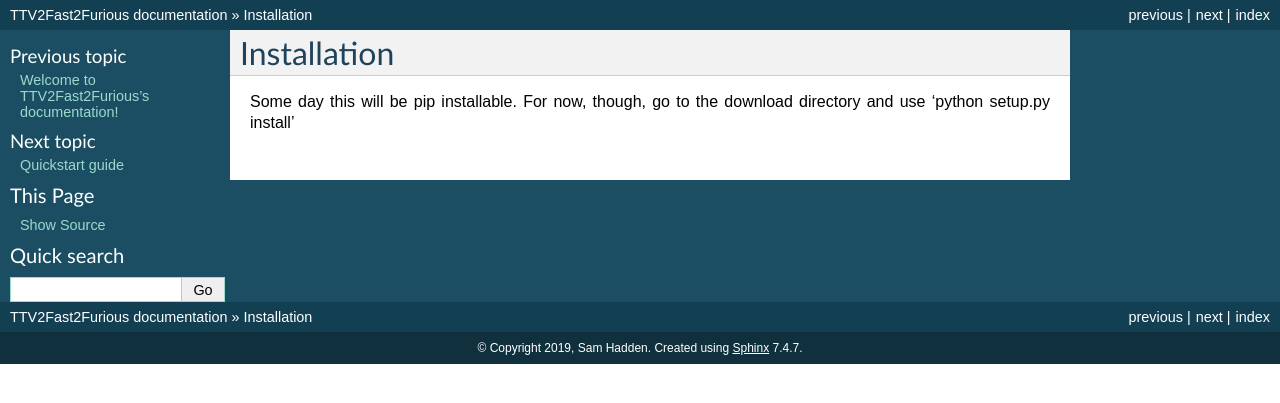
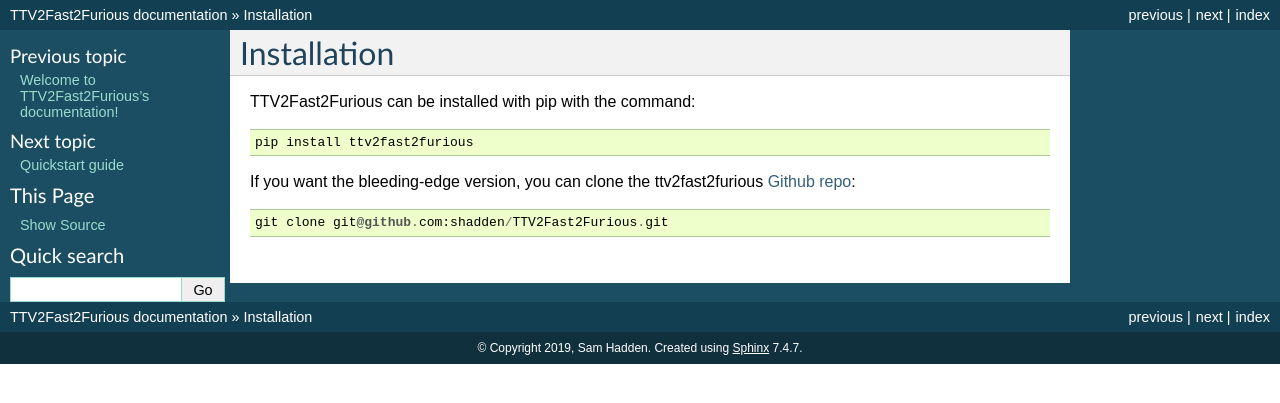
Before and after one commit to shadden/TTV2Fast2Furious, a Sphinx documentation site: the page built from docs/installation.rst, in a window 1280 px wide. Shown: the top 403 px of the page. Built offline with Sphinx 7.4.7, drawn with Linux system fonts in a browser that asks for light colours.

Commit message:
Updated docs

```diff
--- a/docs/installation.rst
+++ b/docs/installation.rst
@@ -1,3 +1,10 @@
 Installation
 ============
-Some day this will be pip installable. For now, though, go to the download directory and use 'python setup.py install'
+
+TTV2Fast2Furious can be installed with pip with the command::
+
+    pip install ttv2fast2furious
+
+If you want the bleeding-edge version, you can clone the ttv2fast2furious `Github repo <https://github.com/shadden/TTV2Fast2Furious>`_::
+
+    git clone git@github.com:shadden/TTV2Fast2Furious.git
--- a/docs/kepler.rst
+++ b/docs/kepler.rst
@@ -1,11 +1,8 @@
 Kepler
 ======
 This module provides a convenient interface to
-read transit time data directly from the `Rowe et. al. (2015)`
+read transit time data directly from the `Rowe et. al. (2015) <https://ui.adsabs.harvard.edu/#abs/2015ApJS..217...16R/abstract>`_
 catalog of Kepler planet transit times.
 
 .. automodule:: ttv2fast2furious.kepler
    :members:
-
-
-.. _Rowe et. al. (2015) : https://ui.adsabs.harvard.edu/#abs/2015ApJS..217...16R/abstract
```
